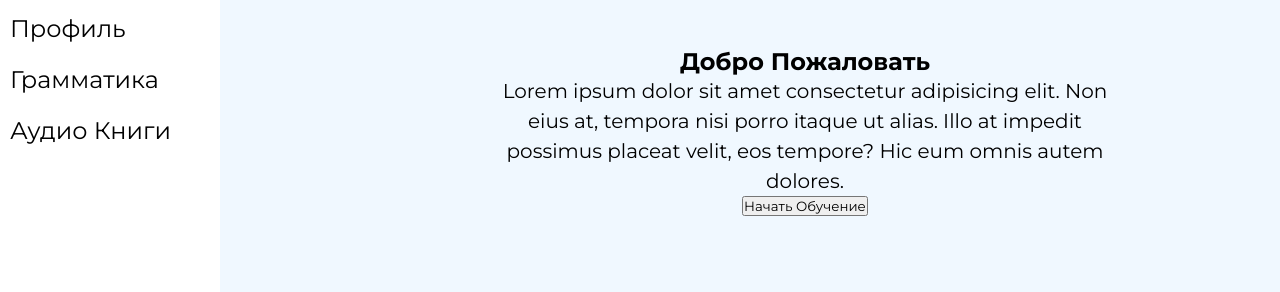
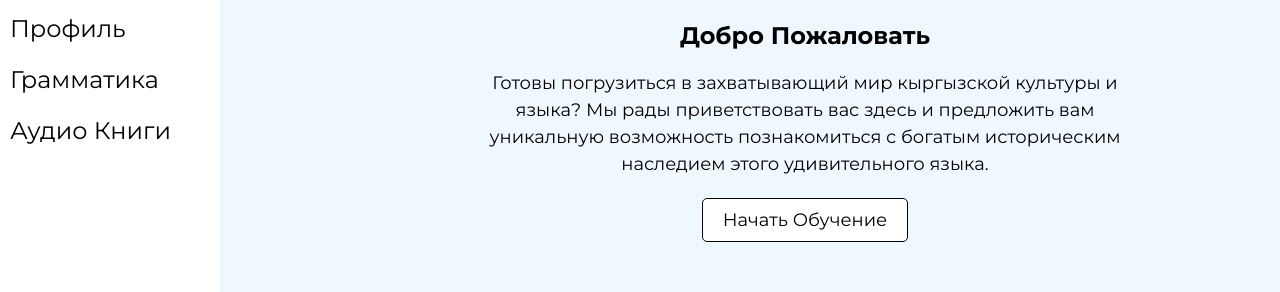
Before and after one commit to EmirlanDogdurbaev/kyrgyz_voice, a React (Vite) app: page / in a window 1280 px wide. Shown: the part 144-436 px from the top of the page. Built offline with nearby package versions, Linux system fonts and the light colour scheme; the HTML template or start-up script is replaced by a standard one; a web font is replaced by a local one.

Commit message:
added new text for main page

```diff
--- a/src/pages/Home/Home.jsx
+++ b/src/pages/Home/Home.jsx
@@ -14,9 +14,10 @@ const Home = () => {
       <section className={classes.Header}>
         <h1>Добро Пожаловать</h1>
         <p>
-          Lorem ipsum dolor sit amet consectetur adipisicing elit. Non eius at,
-          tempora nisi porro itaque ut alias. Illo at impedit possimus placeat
-          velit, eos tempore? Hic eum omnis autem dolores.
+          Готовы погрузиться в захватывающий мир кыргызской культуры и языка? Мы
+          рады приветствовать вас здесь и предложить вам уникальную возможность
+          познакомиться с богатым историческим наследием этого удивительного
+          языка.
         </p>
         <button onClick={scrollToTargetElement}>Начать Обучение</button>
       </section>
--- a/src/pages/Home/Home.module.scss
+++ b/src/pages/Home/Home.module.scss
@@ -14,10 +14,20 @@
     }
 
     p {
-      font-size: 20px;
+      font-size: 18px;
       line-height: 1.5;
       width: 650px;
       text-align: center;
+      margin: 20px 0;
+    }
+
+    button{
+      padding: 10px 20px;
+      background-color: white;
+      border: 1px solid black;
+      color: black;
+      font-size: 18px;
+      border-radius: 5px;
     }
   }
 
```
